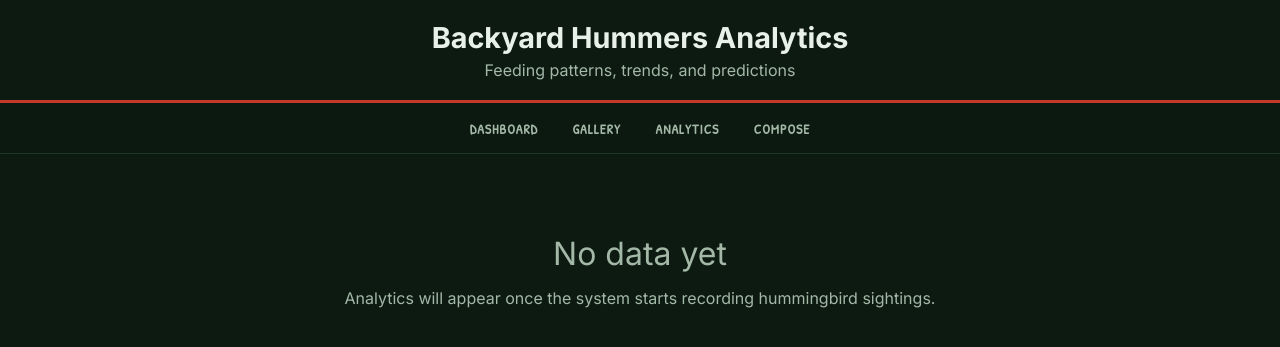
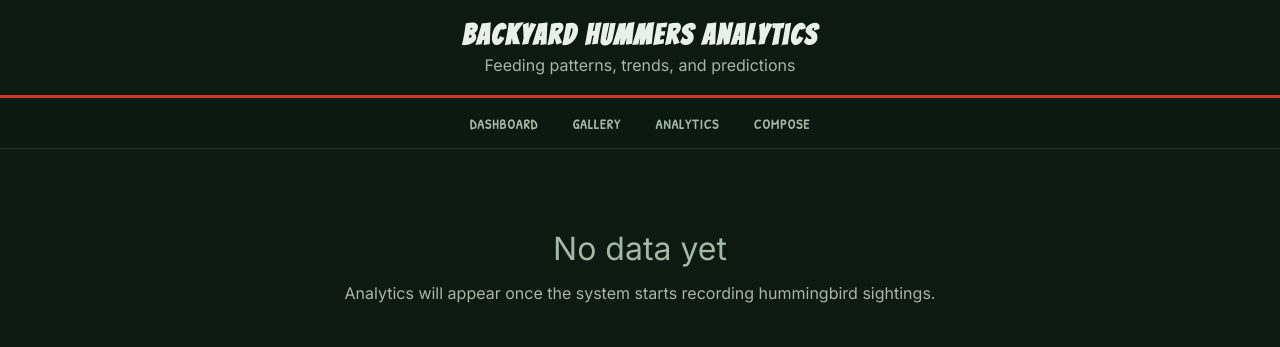
Before and after one commit to LeeOtts/LocalHummingBirdCam, a Flask app: page /analytics in a window 1280 px wide. Shown: the top 347 px of the page. Run offline with Flask 3, Linux system fonts and the light colour scheme.

Commit message:
Use Bangers font for analytics page header
Co-Authored-By: Claude Opus 4.6 <noreply@anthropic.com>

```diff
--- a/web/templates/analytics.html
+++ b/web/templates/analytics.html
@@ -22,7 +22,7 @@
             border-bottom: 3px solid #c4392a;
             padding: 20px;
         }
-        header h1 { color: #e8f0ea; font-size: 1.8em; }
+        header h1 { color: #e8f0ea; font-size: 1.8em; font-family: 'Bangers', cursive; letter-spacing: 2px; }
         header p { color: #a3b8a6; margin-top: 5px; }
         .nav { text-align: center; padding: 15px; background: rgba(13,26,18,0.95); backdrop-filter: blur(10px); border-bottom: 1px solid #1e3625; }
         .nav a { color: #a3b8a6; text-decoration: none; margin: 0 15px; font-family: 'Patrick Hand', cursive; font-size: 0.85rem; font-weight: 700; text-transform: uppercase; letter-spacing: 1px; }
```
